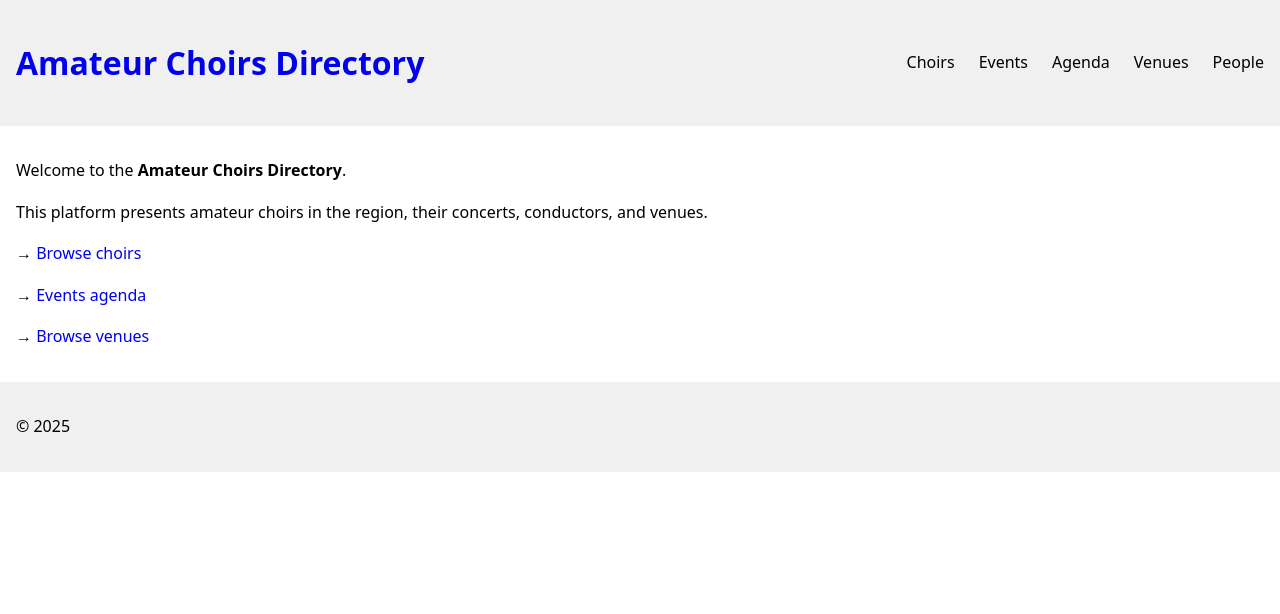
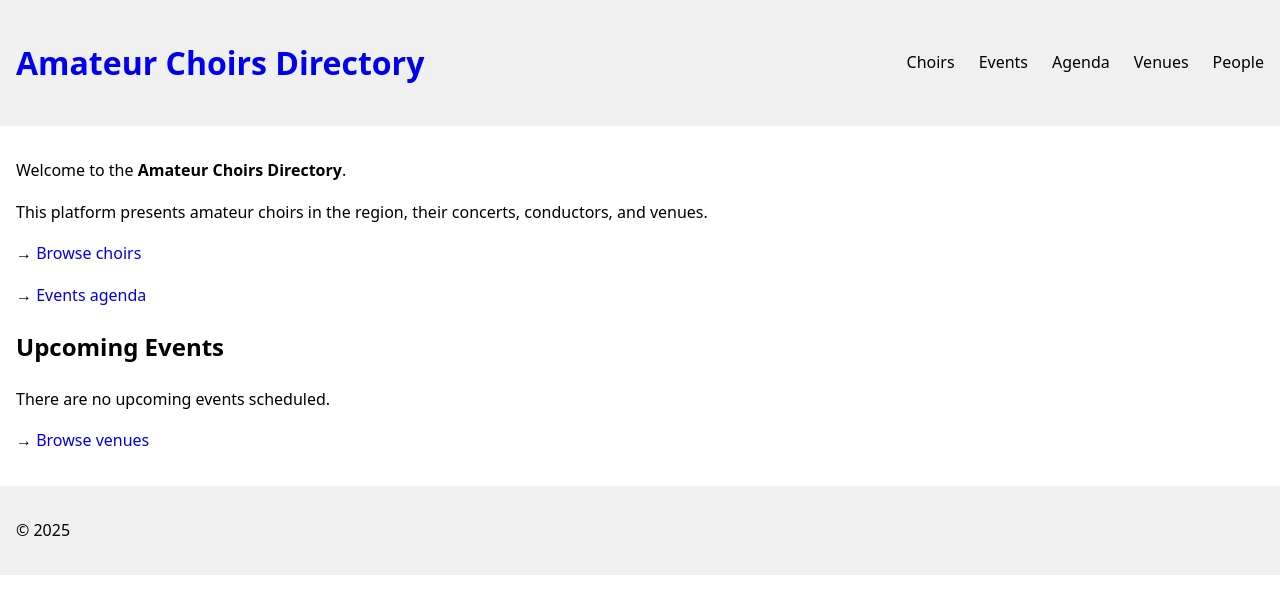
Before and after one commit to jllobera/quicanta, a Jekyll site: the page built from index.md, in a window 1280 px wide. Shown: the top 614 px of the page. Built offline with Jekyll 4.4.1, drawn with Linux system fonts in a browser that asks for light colours.

Commit message:
Update index.md

```diff
--- a/index.md
+++ b/index.md
@@ -11,4 +11,38 @@ conductors, and venues.
 
 → <a href="{{ '/agenda/' | relative_url }}">Events agenda</a>
 
+{% assign now = "now" | date: "%s" %}
+{% assign upcoming_events = "" | split: "," %}
+
+{% for event in site.events %}
+  {% if event.start %}
+    {% assign event_ts = event.start | date: "%s" %}
+    {% if event_ts >= now %}
+      {% assign upcoming_events = upcoming_events | push: event %}
+    {% endif %}
+  {% endif %}
+{% endfor %}
+
+{% assign upcoming_events = upcoming_events | sort: "start" %}
+
+<h2>Upcoming Events</h2>
+
+{% if upcoming_events.size > 0 %}
+  <ul>
+    {% for event in upcoming_events limit:5 %}
+      <li>
+        <a href="{{ event.url | relative_url }}">
+          {{ event.title }}
+        </a>
+        {% if event.start %}
+          – {{ event.start | date: "%d %B %Y" }}
+        {% endif %}
+      </li>
+    {% endfor %}
+  </ul>
+{% else %}
+  <p>There are no upcoming events scheduled.</p>
+{% endif %}
+
+
 → <a href="{{ '/venues/' | relative_url }}">Browse venues</a>
```
